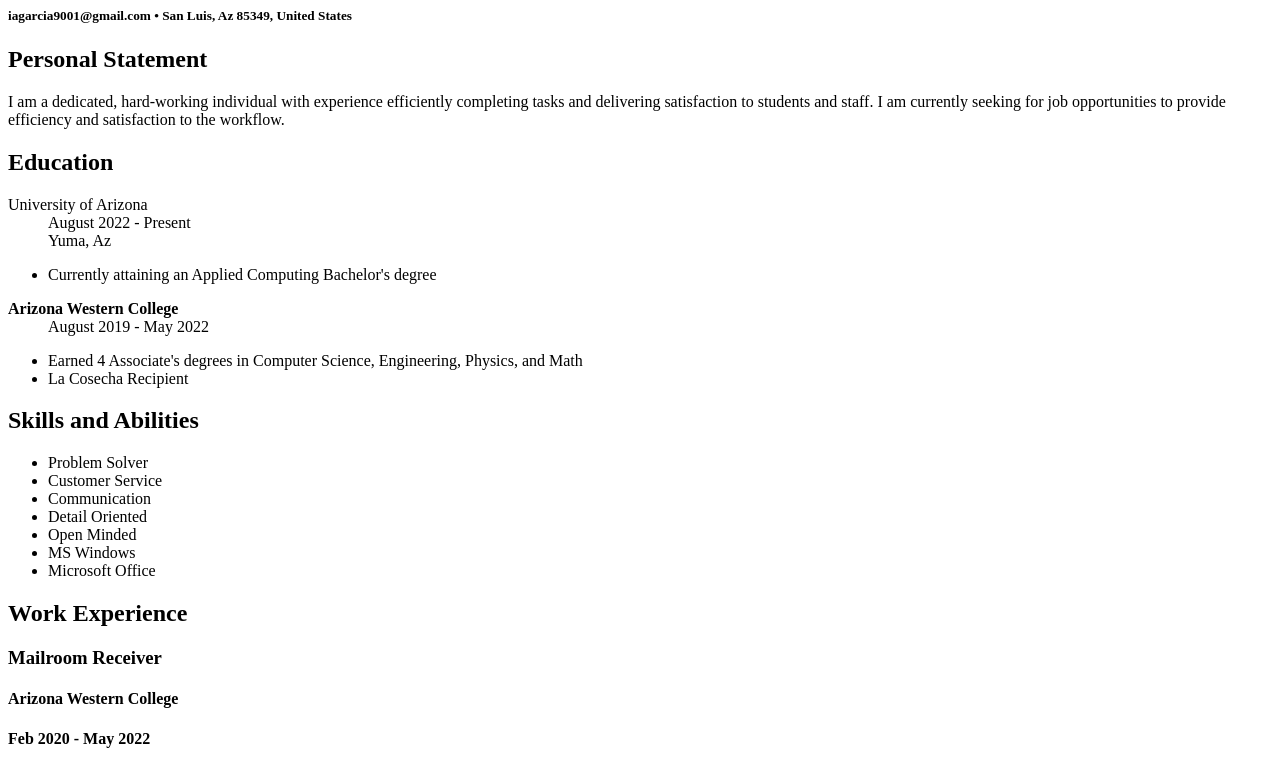
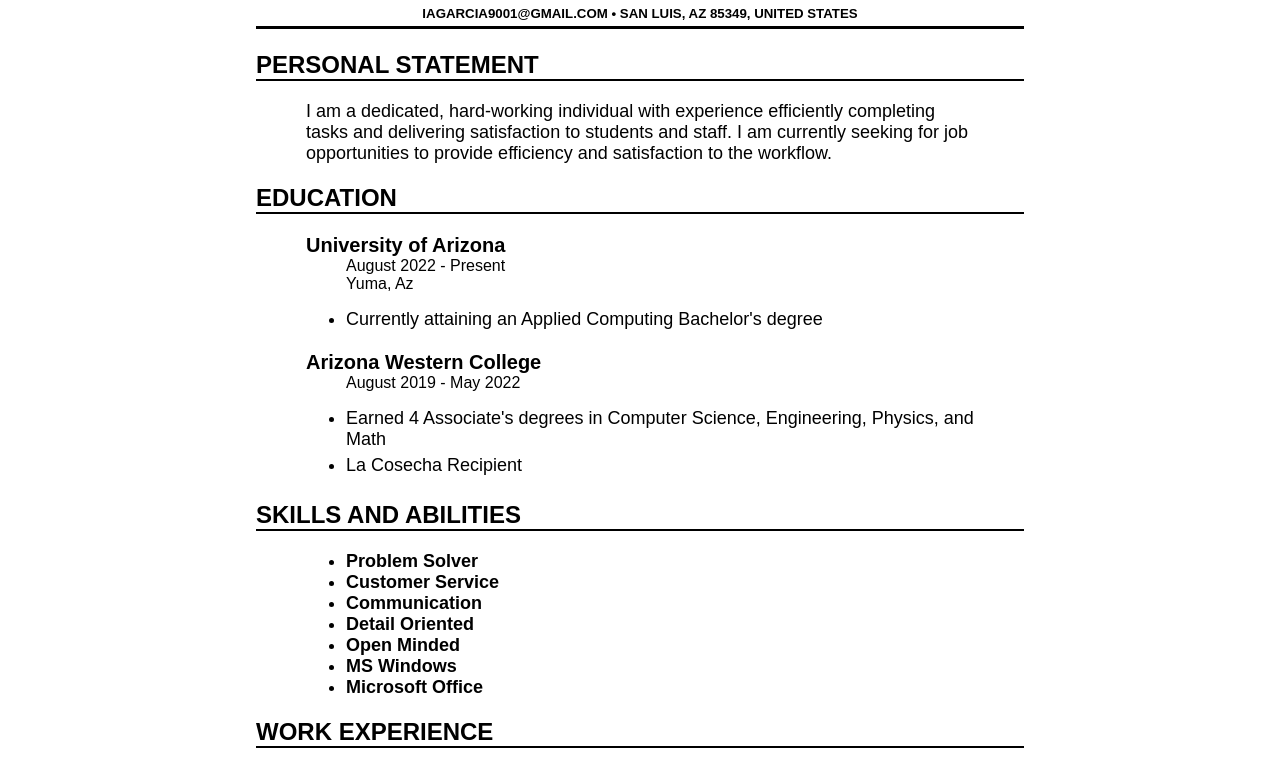
Before and after one commit to tigerguy9001/module-4, a plain HTML site: page apcv403/lab-4/index.html in a window 1280 px wide. Shown: the part 73-838 px from the top of the page. Drawn offline with Linux system fonts and the light colour scheme.

Commit message:
updated index and styles

```diff
--- a/apcv403/lab-4/index.html
+++ b/apcv403/lab-4/index.html
@@ -5,7 +5,7 @@
         <meta charset="UTF-8">
         <meta name="viewport" content="width=device-width, initial-scale=1.0">
         <title>Lab 2 Assignment</title>
-        <link rel="styles.css" href="styles.css">
+        <link rel="stylesheet" href="styles.css">
     </head>
     <body>
         <main>
--- a/apcv403/lab-4/styles.css
+++ b/apcv403/lab-4/styles.css
@@ -72,6 +72,7 @@
 #addendum{
     margin-bottom: 50px;
 }
+
 .addendum-heading{
     text-align: center;
     font-size: 30px;
```
Lines whose indentation alone changed are shown as unchanged.
